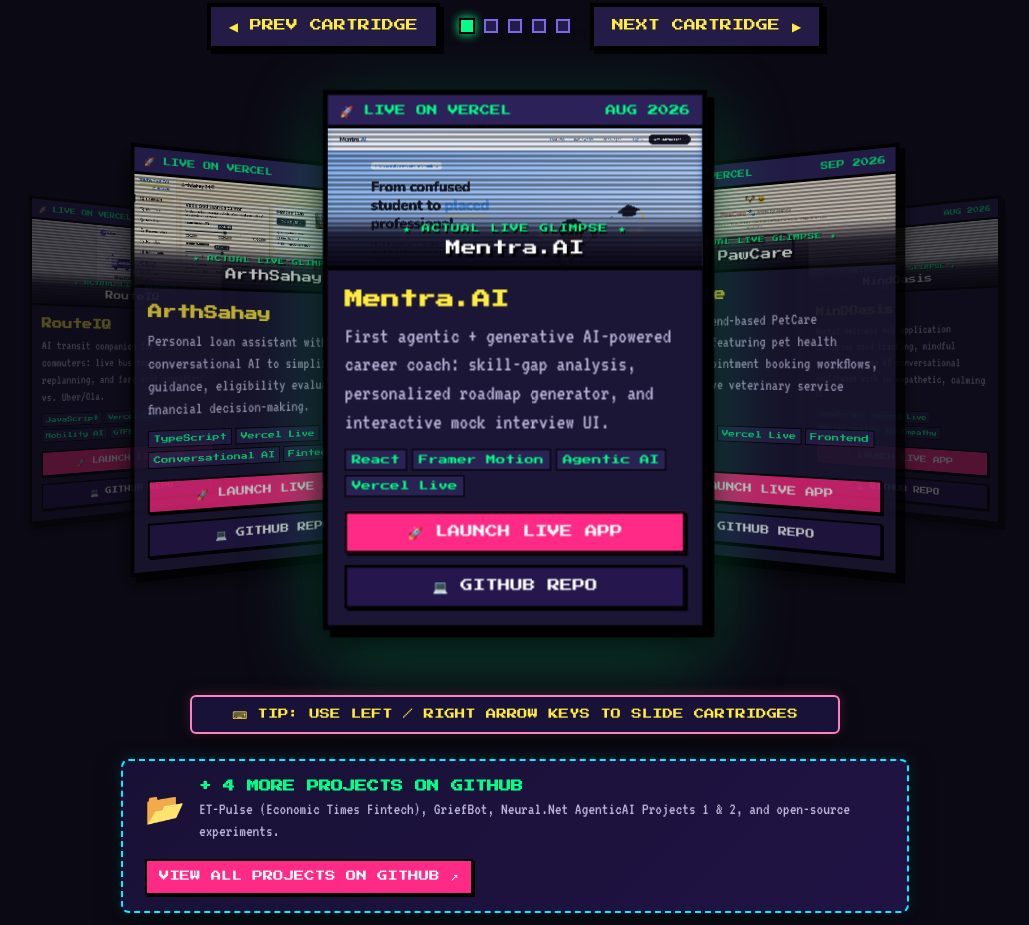
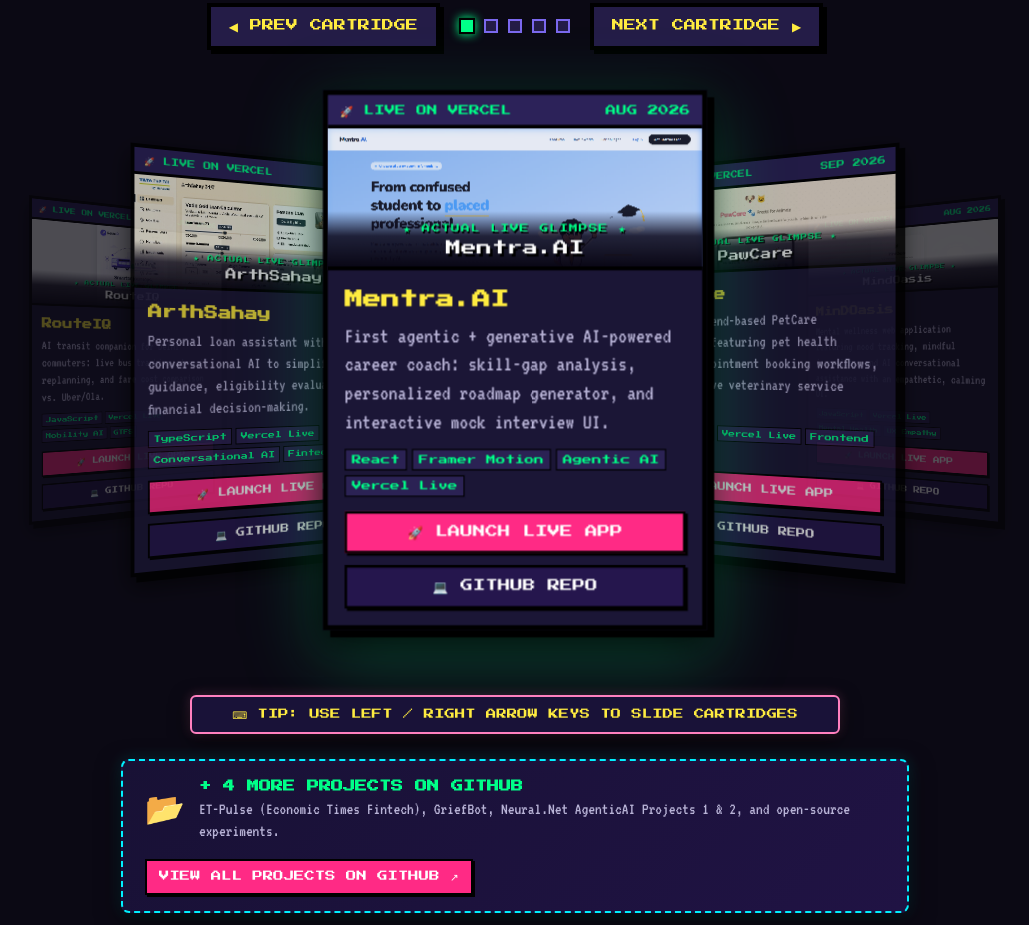
Before and after one commit to Sasha-Mx/Portfolio, a website: page index.html in a window 1280 px wide. Shown: the part 4173-5098 px from the top of the page, without its empty margins (125-1154 px from the left). Drawn offline with Linux system fonts and the light colour scheme.

Commit message:
feat: add animated gamified portrait of Sara, remove scanlines on project glimpses for clear view

```diff
--- a/index.html
+++ b/index.html
@@ -828,7 +828,6 @@
                   <span class="game-year">AUG 2026</span>
                 </div>
                 <div class="cartridge-screen has-project-glimpse mentra-art">
-                  <div class="screen-scanlines"></div>
                   <img src="assets/mentra_actual.png" alt="Mentra.AI Real Interface Glimpse" class="project-glimpse-img" />
                   <div class="project-screen-banner">
                     <span class="glimpse-tag">★ ACTUAL LIVE GLIMPSE ★</span>
@@ -869,7 +868,6 @@
                   <span class="game-year">SEP 2026</span>
                 </div>
                 <div class="cartridge-screen has-project-glimpse pawcare-art">
-                  <div class="screen-scanlines"></div>
                   <img src="assets/pawcare_actual.png" alt="PawCare Real Interface Glimpse" class="project-glimpse-img" />
                   <div class="project-screen-banner">
                     <span class="glimpse-tag">★ ACTUAL LIVE GLIMPSE ★</span>
@@ -910,7 +908,6 @@
                   <span class="game-year">AUG 2026</span>
                 </div>
                 <div class="cartridge-screen has-project-glimpse mindoasis-art">
-                  <div class="screen-scanlines"></div>
                   <img src="assets/mindoasis_actual.png" alt="MindOasis Real Interface Glimpse" class="project-glimpse-img" />
                   <div class="project-screen-banner">
                     <span class="glimpse-tag">★ ACTUAL LIVE GLIMPSE ★</span>
@@ -951,7 +948,6 @@
                   <span class="game-year">JUN 2026</span>
                 </div>
                 <div class="cartridge-screen has-project-glimpse routeiq-art">
-                  <div class="screen-scanlines"></div>
                   <img src="assets/routeiq_actual.png" alt="RouteIQ Real Interface Glimpse" class="project-glimpse-img" />
                   <div class="project-screen-banner">
                     <span class="glimpse-tag">★ ACTUAL LIVE GLIMPSE ★</span>
@@ -992,7 +988,6 @@
                   <span class="game-year">SEP 2026</span>
                 </div>
                 <div class="cartridge-screen has-project-glimpse arthsahay-art">
-                  <div class="screen-scanlines"></div>
                   <img src="assets/arthsahay_actual.png" alt="ArthSahay Real Interface Glimpse" class="project-glimpse-img" />
                   <div class="project-screen-banner">
                     <span class="glimpse-tag">★ ACTUAL LIVE GLIMPSE ★</span>
--- a/style.css
+++ b/style.css
@@ -2393,10 +2393,7 @@ body.vanta-fog-off .vanta-fog-container {
 .arthsahay-art { background: radial-gradient(circle, #3a152e 0%, #170411 100%); }
 
 .screen-scanlines {
-  position: absolute;
-  top: 0; left: 0; width: 100%; height: 100%;
-  background: repeating-linear-gradient(rgba(0,0,0,0) 0px, rgba(0,0,0,0) 2px, rgba(0,0,0,0.4) 2px, rgba(0,0,0,0.4) 4px);
-  pointer-events: none;
+  display: none !important;
 }
 
 .project-art-title {
```
Also changed, not shown: assets/sara_gamified_anime.jpg (added).
